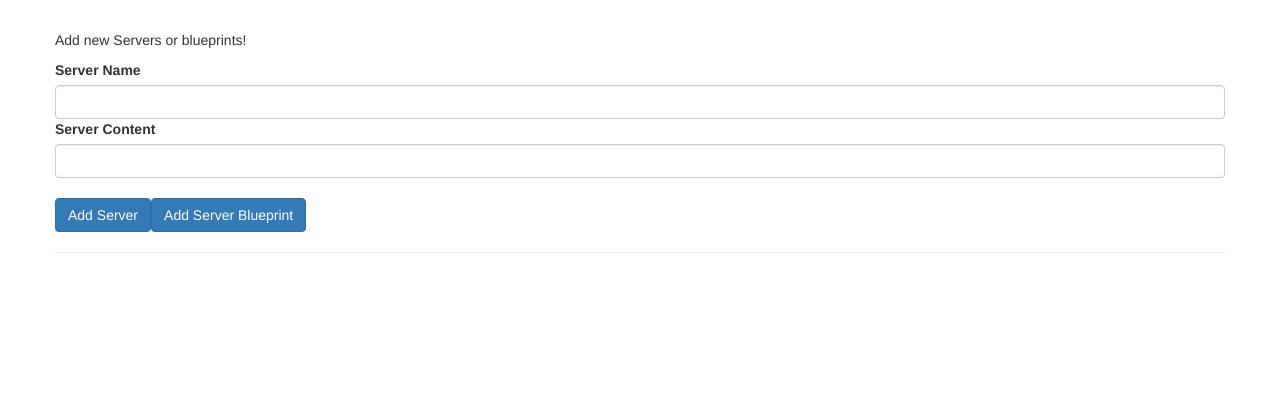
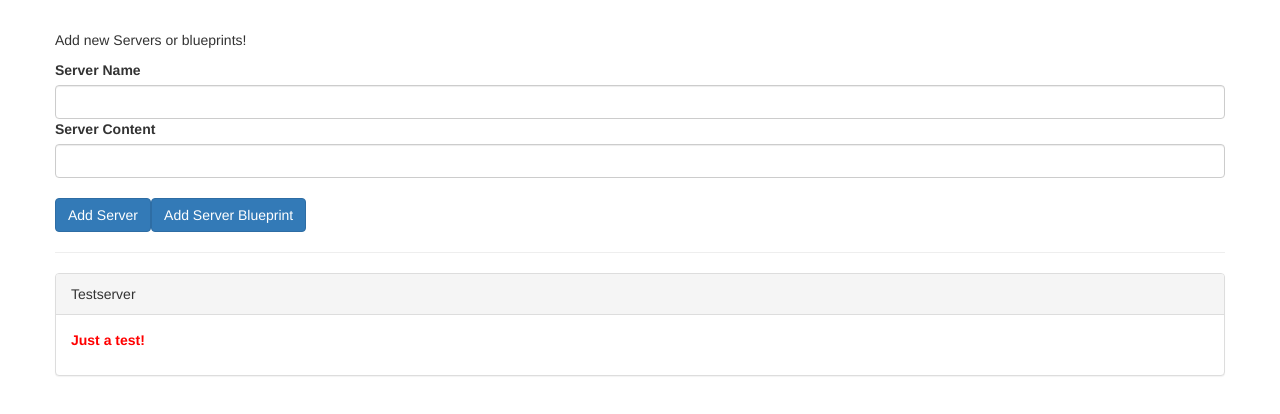
Before and after one commit to psanti93/cmp-databinding-start, an Angular app: page / in a window 1280 px wide. Shown: the top 414 px of the page. Built offline with nearby package versions, Linux system fonts and the light colour scheme.

Commit message:
Add example of property binding  via @Input directory

```diff
--- a/src/app/app.component.html
+++ b/src/app/app.component.html
@@ -4,7 +4,8 @@
   <hr>
   <div class="row">
     <div class="col-xs-12">
-      <app-server-element *ngFor="let serverElement of serverElements"></app-server-element>
+      <app-server-element
+      *ngFor="let serverElement of serverElements" [srvElement]="serverElement"></app-server-element>
     </div>
   </div>
 </div>
--- a/src/app/app.component.ts
+++ b/src/app/app.component.ts
@@ -6,5 +6,5 @@ import { Component } from '@angular/core';
   styleUrls: ['./app.component.css']
 })
 export class AppComponent {
-  serverElements = [];
+  serverElements = [{type: 'server', name: 'Testserver', content: "Just a test!"}];
 }
--- a/src/app/cockpit/cockpit.component.ts
+++ b/src/app/cockpit/cockpit.component.ts
@@ -15,18 +15,18 @@ export class CockpitComponent implements OnInit {
   ngOnInit(): void {
   }
   onAddServer() {
-    this.serverElements.push({
-      type: 'server',
-      name: this.newServerName,
-      content: this.newServerContent
-    });
+    // this.serverElements.push({
+    //   type: 'server',
+    //   name: this.newServerName,
+    //   content: this.newServerContent
+    // });
   }
 
   onAddBlueprint() {
-    this.serverElements.push({
-      type: 'blueprint',
-      name: this.newServerName,
-      content: this.newServerContent
-    });
+    // this.serverElements.push({
+    //   type: 'blueprint',
+    //   name: this.newServerName,
+    //   content: this.newServerContent
+    // });
   }
 }
```
Also changed, not shown: src/app/server-element/server-element.component.ts (+9 -2 lines).
